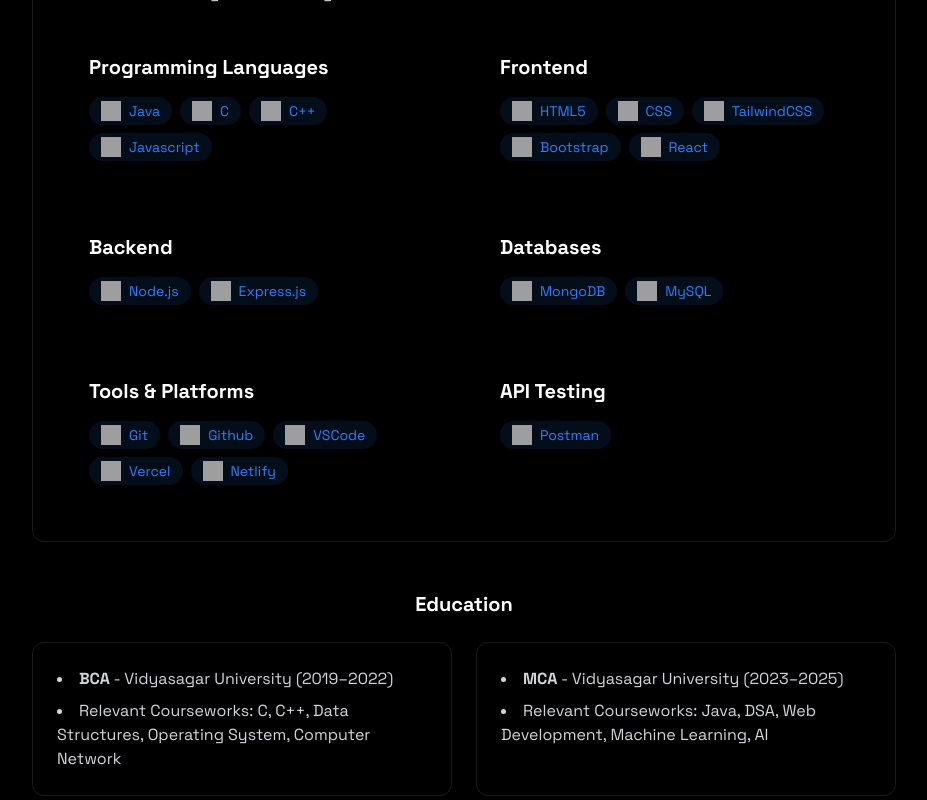
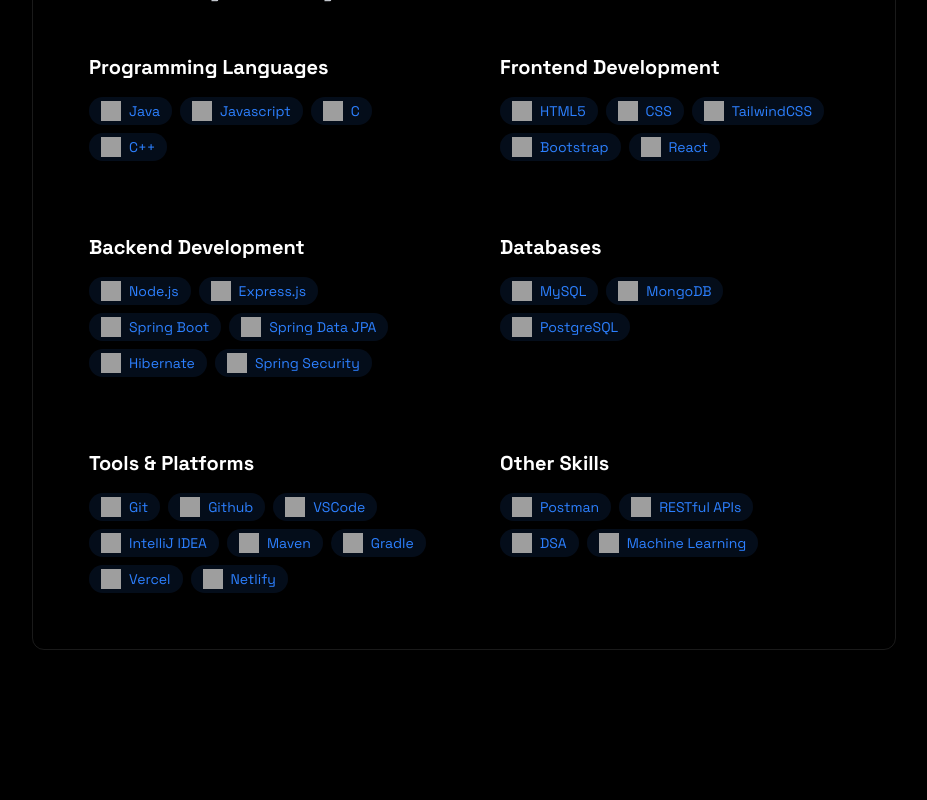
Before and after one commit to sanjiban-dey-2000/Portfolio-1, a React (Vite) app: page / in a window 1280 px wide. Shown: the part 1040-1840 px from the top of the page, without its empty margins (176-1103 px from the left). Built offline with nearby package versions, Linux system fonts and the light colour scheme; grey boxes are pictures that could not be loaded.

Commit message:
Skills section added

```diff
--- a/src/components/sections/About.jsx
+++ b/src/components/sections/About.jsx
@@ -14,17 +14,28 @@
 
   'Node.js': 'https://cdn.jsdelivr.net/gh/devicons/devicon/icons/nodejs/nodejs-original.svg',
   'Express.js': 'https://raw.githubusercontent.com/devicons/devicon/master/icons/express/express-original-wordmark.svg',
+  'Spring Boot': 'https://www.vectorlogo.zone/logos/springio/springio-icon.svg',
+  'Spring Data JPA': 'https://www.vectorlogo.zone/logos/springio/springio-icon.svg',
+  Hibernate: 'https://hibernate.org/images/hibernate-logo.svg',
+  'Spring Security': 'https://www.vectorlogo.zone/logos/springio/springio-icon.svg',
 
+  MySQL: 'https://cdn.jsdelivr.net/gh/devicons/devicon/icons/mysql/mysql-original.svg',
   MongoDB: 'https://cdn.jsdelivr.net/gh/devicons/devicon/icons/mongodb/mongodb-original.svg',
-  MySQL: 'https://cdn.jsdelivr.net/gh/devicons/devicon/icons/mysql/mysql-original.svg',
+  PostgreSQL: 'https://cdn.jsdelivr.net/gh/devicons/devicon/icons/postgresql/postgresql-original.svg',
 
   Git: 'https://cdn.jsdelivr.net/gh/devicons/devicon/icons/git/git-original.svg',
   Github: 'https://cdn.jsdelivr.net/gh/devicons/devicon/icons/github/github-original.svg',
-  VSCode: 'https://cdn.jsdelivr.net/gh/devicons/devicon/icons/vscode/vscode-original.svg',
+  'VSCode': 'https://cdn.jsdelivr.net/gh/devicons/devicon/icons/vscode/vscode-original.svg',
+  'IntelliJ IDEA': 'https://cdn.jsdelivr.net/gh/devicons/devicon/icons/intellij/intellij-original.svg',
+  Maven: 'https://cdn.jsdelivr.net/gh/devicons/devicon/icons/maven/maven-original.svg',
+  Gradle: 'https://gradle.org/images/gradle-knowledge-graph-logo.png',
   Vercel: 'https://www.vectorlogo.zone/logos/vercel/vercel-icon.svg',
   Netlify: 'https://www.vectorlogo.zone/logos/netlify/netlify-icon.svg',
 
-  Postman: 'https://cdn.jsdelivr.net/gh/devicons/devicon/icons/postman/postman-original.svg',
+  Postman: 'https://www.vectorlogo.zone/logos/getpostman/getpostman-icon.svg',
+  'RESTful APIs': 'https://cdn-icons-png.flaticon.com/512/2965/2965358.png',
+  DSA: 'https://cdn-icons-png.flaticon.com/512/2721/2721292.png',
+  'Machine Learning': 'https://cdn-icons-png.flaticon.com/512/1048/1048947.png',
 };
 
 const renderTechItem = (tech) => (
@@ -38,12 +49,12 @@
 );
 
 const About = () => {
-  const programmingLanguages = ['Java', 'C', 'C++', 'Javascript'];
+  const programmingLanguages = ['Java', 'Javascript', 'C', 'C++'];
   const frontendSkills = ['HTML5', 'CSS', 'TailwindCSS', 'Bootstrap', 'React'];
-  const backendSkills = ['Node.js', 'Express.js'];
-  const databases = ['MongoDB', 'MySQL'];
-  const toolsAndPlatforms = ['Git', 'Github', 'VSCode', 'Vercel', 'Netlify'];
-  const apiTesting = ['Postman'];
+  const backendSkills = ['Node.js', 'Express.js', 'Spring Boot', 'Spring Data JPA', 'Hibernate', 'Spring Security'];
+  const databases = ['MySQL', 'MongoDB', 'PostgreSQL'];
+  const toolsAndPlatforms = ['Git', 'Github', 'VSCode', 'IntelliJ IDEA', 'Maven', 'Gradle', 'Vercel', 'Netlify'];
+  const otherSkills = ['Postman', 'RESTful APIs', 'DSA', 'Machine Learning'];
 
   return (
     <section id='about' className='min-h-screen flex items-center justify-center py-20 bg-black text-white'>
@@ -66,14 +77,14 @@
             </div>
 
             <div className='rounded-xl p-6 hover:-translate-y-1 transition-all'>
-              <h3 className='text-xl font-bold mb-4'>Frontend</h3>
+              <h3 className='text-xl font-bold mb-4'>Frontend Development</h3>
               <div className='flex flex-wrap gap-2'>
                 {frontendSkills.map(renderTechItem)}
               </div>
             </div>
 
             <div className='rounded-xl p-6 hover:-translate-y-1 transition-all'>
-              <h3 className='text-xl font-bold mb-4'>Backend</h3>
+              <h3 className='text-xl font-bold mb-4'>Backend Development</h3>
               <div className='flex flex-wrap gap-2'>
                 {backendSkills.map(renderTechItem)}
               </div>
@@ -94,37 +105,10 @@
             </div>
 
             <div className='rounded-xl p-6 hover:-translate-y-1 transition-all'>
-              <h3 className='text-xl font-bold mb-4'>API Testing</h3>
+              <h3 className='text-xl font-bold mb-4'>Other Skills</h3>
               <div className='flex flex-wrap gap-2'>
-                {apiTesting.map(renderTechItem)}
+                {otherSkills.map(renderTechItem)}
               </div>
-            </div>
-          </div>
-        </div>
-
-        {/* Education Section */}
-        <div className='mt-12'>
-          <h3 className='text-xl font-bold mb-4 text-center'>Education</h3>
-          <div className='grid grid-cols-1 md:grid-cols-2 gap-6 mt-6'>
-            <div className='p-6 rounded-xl border-white/10 border hover:-translate-y-1 transition-all'>
-              <ul className='list-disc list-inside text-gray-300 space-y-2'>
-                <li>
-                  <strong>BCA</strong> - Vidyasagar University (2019–2022)
-                </li>
-                <li>
-                  Relevant Courseworks: C, C++, Data Structures, Operating System, Computer Network
-                </li>
-              </ul>
-            </div>
-            <div className='p-6 rounded-xl border-white/10 border hover:-translate-y-1 transition-all'>
-              <ul className='list-disc list-inside text-gray-300 space-y-2'>
-                <li>
-                  <strong>MCA</strong> - Vidyasagar University (2023–2025)
-                </li>
-                <li>
-                  Relevant Courseworks: Java, DSA, Web Development, Machine Learning, AI
-                </li>
-              </ul>
             </div>
           </div>
         </div>
```
